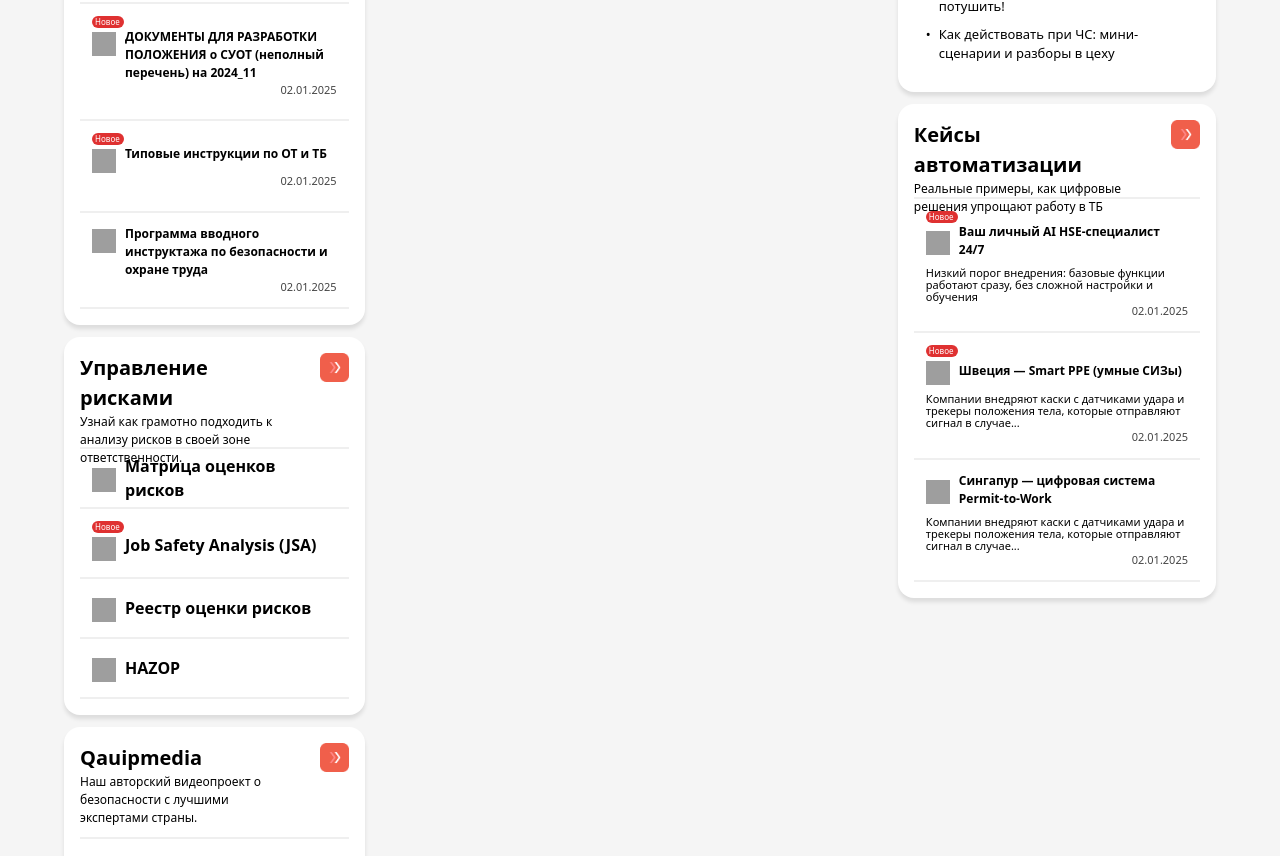
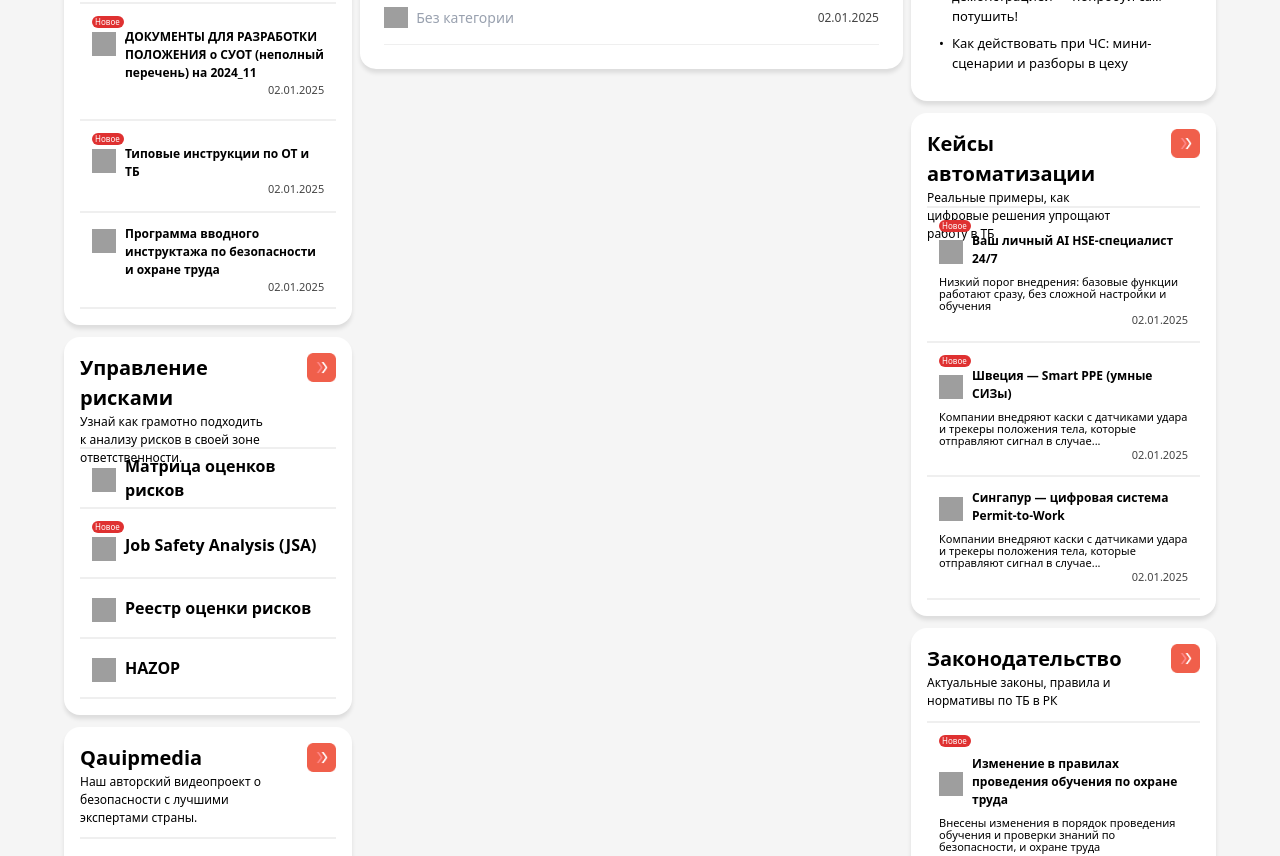
Before and after one commit to inviista/Diploma-project, a Django app: page / in a window 1280 px wide. Shown: the part 1204-2060 px from the top of the page. Run offline with Django 3.2, Linux system fonts and the light colour scheme; data that the repository does not hold is empty; grey boxes are pictures that could not be loaded.

Commit message:
main page full parts

```diff
--- /dev/null
+++ b/templates/includes/index_analytics.html
@@ -0,0 +1,60 @@
+{% load static %}
+<div class="flex flex-col max-w-[646px] w-full h-auto shadow-[0px_4px_4px_0px_#0000001A] bg-white mt-3 p-4 rounded-[16px]">
+    <div class="flex flex-row justify-between w-full gap-[64px] h-[60px] border-b-2 border-[#EFEFEF]">
+        <div class="flex flex-col ">
+            <text class="font-[700] text-[20px]">Аналитика</text>
+            <text class="font-[500] text-[12px]">обзоры, исследования и инфографика на основе реальных данных</text>
+        </div>
+        <a href="{% url 'news:all_news' %}" class="h-[29px]">
+            <img class="w-[29px]" src="{% static 'img/_src/icons/Frame 58 (6).png' %}">
+        </a>
+    </div>
+    <div class="flex flex-col w-full h-auto p-2">
+        <div class="main-news flex flex-col gap-4 pt-[10px]">
+                        <div class="flex flex-col gap-4 border-b-1 border-[#EFEFEF] pb-[16px]">
+                            <div>
+                                <div class="text-[12px] text-[#3F8CFF] font-[400]">Сегодня</div>
+                                <div class="flex flex-row gap-4">
+                                    <img class="flex h-auto pt-1 w-[140px]" src="{% static 'img/_src/icons/image 14.svg' %}">
+                                    <div class="flex flex-col w-full">
+                                        <div class=" text-[16px] text-[#000000] w-full font-[700] leading-6 max-w-[566px]">Данные по производственным травмам в 10 странах за 2020–2024 гг.:</div>
+                                    </div>
+                                </div>
+                            </div>
+                            <div class="flex flex-row justify-between">
+                                <div class="text-[14px] text-[#ED1A39] font-medium flex w-full gap-2">
+                                    <img class="w-[24px]" src="{% static 'img/_src/icons/sell.svg' %}">
+                                    {% for category in categories %}
+                                    <div class="flex justify-center items-center font-[400] h-[29px] pl-3 pr-3 text-[12px] text-[#444444] bg-[#EAF4FF] rounded-[8px]">{{ category.title }}</div>
+                                    {% empty %}
+                                    <div class="text-gray-400">Без категории</div>
+                                    {% endfor %}
+                                </div>
+                                <div class="text-nowrap flex justify-center items-center text-[12px] text-[#444444]">02.01.2025</div>
+                            </div>
+                        </div>
+                        <div class="flex flex-col gap-4 border-b-1 border-[#EFEFEF] pb-[16px]">
+                            <div>
+                                <div class="text-[12px] text-[#3F8CFF] font-[400]">Сегодня</div>
+                                <div class="flex flex-row gap-4">
+                                    <img class="flex h-auto pt-1 w-[140px]" src="{% static 'img/_src/icons/image 14.svg' %}">
+                                    <div class="flex flex-col w-full">
+                                        <div class=" text-[16px] text-[#000000] w-full font-[700] leading-6 max-w-[566px]">Данные по производственным травмам в 10 странах за 2020–2024 гг.:</div>
+                                    </div>
+                                </div>
+                            </div>
+                            <div class="flex flex-row justify-between">
+                                <div class="text-[14px] text-[#ED1A39] font-medium flex w-full gap-2">
+                                    <img class="w-[24px]" src="{% static 'img/_src/icons/sell.svg' %}">
+                                    {% for category in categories %}
+                                    <div class="flex justify-center items-center font-[400] h-[29px] pl-3 pr-3 text-[12px] text-[#444444] bg-[#EAF4FF] rounded-[8px]">{{ category.title }}</div>
+                                    {% empty %}
+                                    <div class="text-gray-400">Без категории</div>
+                                    {% endfor %}
+                                </div>
+                                <div class="text-nowrap flex justify-center items-center text-[12px] text-[#444444]">02.01.2025</div>
+                            </div>
+                        </div>
+        </div>
+    </div>
+</div>
--- /dev/null
+++ b/templates/includes/index_checklists.html
@@ -0,0 +1,70 @@
+{% load static %}
+<div class="flex flex-col max-w-[363px] w-full h-auto shadow-[0px_4px_4px_0px_#0000001A] bg-white mt-3 p-4 rounded-[16px]">
+    <div class="flex flex-row justify-between w-full h-[61px] border-b-2 border-[#EFEFEF]">
+        <div class="flex flex-col max-w-[75%]">
+            <text class="font-[700] text-[20px]">Чек-листы</text>
+            <text class="font-[500] text-[12px]">Быстрый контроль техники безопасности</text>
+        </div>
+        <a href="" class="w-[29px] h-[29px]">
+            <img class="w-[29px]" src="{% static 'img/_src/icons/Frame 58 (6).png' %}">
+        </a>
+    </div>
+    <div class="flex flex-col w-full h-auto p-3 border-b-2 border-[#EFEFEF] gap-2">
+        <div class="flex justify-center items-center text-[8px] text-white flex justify-start rounded-[16px] bg-[#DF3131] w-[32px] h-[12px] pl-[3px]">Новое</div>
+        <div class="flex flex-col">
+            <div class="flex flex-row justify-between items-center">
+                <div class="flex flex-row justify-start items-center">
+                    <img class="w-[24px] h-[24px] mt-1" src="{% static 'img/_src/icons/integration_instructions.svg' %}">
+                    <text class="font-[700] text-[12px] ml-[9px]">Для рабочих мест</text>
+                </div>
+                <img class="w-[24px] h-[24px] " src="{% static 'img/_src/icons/double_arrow.svg' %}">
+            </div>
+        </div>
+        <ul class="font-medium text-[11px] font-[400] flex flex-col gap-1.5">
+                <li class="flex items-start">
+                    <span class="">Чек-лист по охране труда и технике безопасности</span>
+                </li>
+                <li class="flex items-start">
+                    <span class="">Контрольный лист ТБ</span>
+                </li>
+                <li class="flex items-start">
+                    <span class="">Проверочный лист по безопасности труда</span>
+                </li>
+                <li class="flex items-start">
+                    <span class="">Инспекционный чек-лист по ТБ</span>
+                </li>
+                <li class="flex items-start">
+                    <span class="">Чек-лист соблюдения требований безопасности</span>
+                </li>
+            </ul>
+    </div>
+    <div class="flex flex-col w-full h-auto p-3 border-b-2 border-[#EFEFEF] gap-2">
+        <div class="flex justify-center items-center text-[8px] text-white flex justify-start rounded-[16px] bg-[#DF3131] w-[32px] h-[12px] pl-[3px]">Новое</div>
+        <div class="flex flex-col">
+            <div class="flex flex-row justify-between items-center">
+                <div class="flex flex-row justify-start items-center">
+                    <img class="w-[24px] h-[24px] mt-1" src="{% static 'img/_src/icons/integration_instructions.svg' %}">
+                    <text class="font-[700] text-[12px] ml-[9px]">Для опасных производственных объектов</text>
+                </div>
+                <img class="w-[24px] h-[24px] " src="{% static 'img/_src/icons/double_arrow.svg' %}">
+            </div>
+        </div>
+        <ul class="font-medium text-[11px] font-[400] flex flex-col gap-1.5">
+                <li class="flex items-start">
+                    <span class="">Чек-лист по охране труда и технике безопасности</span>
+                </li>
+                <li class="flex items-start">
+                    <span class="">Контрольный лист ТБ</span>
+                </li>
+                <li class="flex items-start">
+                    <span class="">Проверочный лист по безопасности труда</span>
+                </li>
+                <li class="flex items-start">
+                    <span class="">Инспекционный чек-лист по ТБ</span>
+                </li>
+                <li class="flex items-start">
+                    <span class="">Чек-лист соблюдения требований безопасности</span>
+                </li>
+            </ul>
+    </div>
+</div>
--- /dev/null
+++ b/templates/includes/index_law.html
@@ -0,0 +1,44 @@
+{% load static %}
+<div class="flex flex-col max-w-[363px] w-full h-auto shadow-[0px_4px_4px_0px_#0000001A] bg-white mt-3 p-4 rounded-[16px]">
+    <div class="flex flex-row justify-between w-full h-[79px] border-b-2 border-[#EFEFEF]">
+        <div class="flex flex-col max-w-[75%]">
+            <text class="font-[700] text-[20px]">Законодательство</text>
+            <text class="font-[500] text-[12px]">Актуальные законы, правила и нормативы по ТБ в РК</text>
+        </div>
+        <a href="" class="w-[29px] h-[29px]">
+            <img class="w-[29px]" src="{% static 'img/_src/icons/Frame 58 (6).png' %}">
+        </a>
+    </div>
+    <div class="flex flex-col w-full h-auto p-3 border-b-2 border-[#EFEFEF] gap-2">
+        <div class="flex justify-center items-center text-[8px] text-white flex justify-start rounded-[16px] bg-[#DF3131] w-[32px] h-[12px] pl-[3px]">Новое</div>
+        <div class="flex flex-col">
+            <div class="flex flex-row justify-start items-center">
+                <img class="w-[24px] h-[24px] mt-1" src="{% static 'img/_src/icons/article.svg' %}">
+                <text class="font-[700] text-[12px] ml-[9px]">Изменение в правилах проведения обучения по охране труда</text>
+            </div>
+            <text class="text-[11px] leading-3 pt-2">Внесены изменения в порядок проведения обучения и проверки знаний по безопасности, и охране труда</text>
+        </div>
+        <div class="text-[11px] text-[#444444] flex justify-end">02.01.2025</div>
+        <div class="text-[11px] text-[#444444] flex justify-end">Номер приказа: №2304</div>
+        <div class="text-[14px] text-[#ED1A39] font-medium flex w-full gap-2 flex-wrap">
+            <img class="w-[24px]" src="{% static 'img/_src/icons/sell.svg' %}">
+            {% for category in categories %}
+            <div class="flex justify-center items-center font-[400] h-[29px] pl-3 pr-3 text-[12px] text-[#444444] bg-[#EAF4FF] rounded-[8px]">{{ category.title }}</div>
+            {% empty %}
+            <div class="text-gray-400">Без категории</div>
+            {% endfor %}
+        </div>
+    </div>
+    <div class="flex flex-col w-full h-auto p-3 gap-2">
+        <div class="flex flex-col">
+            <text class="font-[700] text-[12px] ml-[9px]">Экспертный комментарии</text>
+            <div class="flex flex-row justify-start items-center pt-2">
+                <img class="w-[24px] h-[24px] mt-1" src="{% static 'img/_src/icons/Ellipse 1.svg' %}">
+                <div class="flex flex-col ml-[9px]">
+                    <text class="font-[700] text-[11px] ">Андрей Викторович Мельников</text>
+                    <text class="text-[11px] leading-3 ">Это значительное изменение которое потребует от...</text>
+                </div>
+            </div>
+        </div>
+    </div>
+</div>
--- a/templates/includes/index_qauipmedia.html
+++ b/templates/includes/index_qauipmedia.html
@@ -14,7 +14,7 @@
             <div class="h-auto w-auto">
                 <div class="video-container">
                     <iframe
-                            class="w-full h-[222px] mt-[16px]"
+                            class="w-full  mt-[16px]"
                             src="https://www.youtube.com/embed/ohEQtydX4Kc?si=B4Lj3U_3dukhVI3m"
                             title="YouTube video"
                             allowfullscreen>
@@ -29,7 +29,7 @@
             <div class="h-auto w-auto">
                 <div class="video-container">
                     <iframe
-                            class="w-full h-[222px] mt-[16px]"
+                            class="w-full  mt-[16px]"
                             src="https://www.youtube.com/embed/E5qEnuEF0tc?si=VcBIkbeOMZ40hrHV"
                             title="YouTube video"
                             allowfullscreen>
@@ -44,7 +44,7 @@
             <div class="h-auto w-auto">
                 <div class="video-container">
                     <iframe
-                            class="w-full h-[222px] mt-[16px]"
+                            class="w-full  mt-[16px]"
                             src="https://www.youtube.com/embed/ohEQtydX4Kc?si=B4Lj3U_3dukhVI3m"
                             title="YouTube video"
                             allowfullscreen>
@@ -59,7 +59,7 @@
             <div class="h-auto w-auto">
                 <div class="video-container">
                     <iframe
-                            class="w-full h-[222px] mt-[16px]"
+                            class="w-full mt-[16px]"
                             src="https://www.youtube.com/embed/E5qEnuEF0tc?si=VcBIkbeOMZ40hrHV"
                             title="YouTube video"
                             allowfullscreen>
--- /dev/null
+++ b/templates/includes/index_questions.html
@@ -0,0 +1,50 @@
+{% load static %}
+<div class="flex flex-col max-w-[363px] w-full h-auto shadow-[0px_4px_4px_0px_#0000001A] bg-white mt-3 p-4 rounded-[16px]">
+   <div class="flex flex-row justify-between w-full h-[45px] border-b-2 border-[#EFEFEF]">
+        <div class="flex flex-col max-w-[75%]">
+            <text class="font-[700] text-[20px]">Вопросы и ответы</text>
+        </div>
+        <a href="" class="w-[29px] h-[29px]">
+            <img class="w-[29px]" src="{% static 'img/_src/icons/Frame 58 (6).png' %}">
+        </a>
+   </div>
+    <div class="flex flex-col w-full h-auto p-3 border-b-2 border-[#EFEFEF]">
+        <div class="flex flex-col w-full h-auto  gap-1">
+            <text class="font-[700] text-[14px] ">Как бороться с формализмом на местах?</text>
+            <div class="flex flex-row justify-start items-center">
+                <img class="w-auto h-[27px] mt-1" src="{% static 'img/_src/icons/Ellipse 1.svg' %}">
+                <div class="flex flex-col ml-[9px] gap-0.5">
+                    <text class="font-[700] text-[12px] ">Алексей Владимирович Рогов</text>
+                    <text class="text-[12px] leading-3 ">инженер по пожарной безопасности</text>
+                </div>
+            </div>
+        </div>
+        <div class="text-[11px] text-[#444444] flex justify-end">02.01.2025</div>
+    </div>
+    <div class="flex flex-col w-full h-auto p-3 border-b-2 border-[#EFEFEF]">
+        <div class="flex flex-col w-full h-auto  gap-1">
+            <text class="font-[700] text-[14px] leading-4">Руководитель против ТБ: как убедить начальство, а не спорить</text>
+            <div class="flex flex-row justify-start items-center">
+                <img class="w-auto h-[27px] mt-1" src="{% static 'img/_src/icons/Ellipse 1 (1).svg' %}">
+                <div class="flex flex-col ml-[9px] gap-0.5">
+                    <text class="font-[700] text-[12px] ">Даурен Нурланович Каирбеков</text>
+                    <text class="text-[12px] leading-3 ">координатор по обучению и сертификации</text>
+                </div>
+            </div>
+        </div>
+        <div class="text-[11px] text-[#444444] flex justify-end">02.01.2025</div>
+    </div>
+    <div class="flex flex-col w-full h-auto p-3 border-b-2 border-[#EFEFEF]">
+        <div class="flex flex-col w-full h-auto  gap-1">
+            <text class="font-[700] text-[14px] ">Как бороться с формализмом на местах?</text>
+            <div class="flex flex-row justify-start items-center">
+                <img class="w-auto h-[27px] mt-1" src="{% static 'img/_src/icons/Ellipse 1 (2).svg' %}">
+                <div class="flex flex-col ml-[9px] gap-0.5">
+                    <text class="font-[700] text-[12px] ">Алексей Владимирович Рогов</text>
+                    <text class="text-[12px] leading-3 ">инженер по пожарной безопасности</text>
+                </div>
+            </div>
+        </div>
+        <div class="text-[11px] text-[#444444] flex justify-end">02.01.2025</div>
+    </div>
+</div>
--- a/templates/pages/index.html
+++ b/templates/pages/index.html
@@ -57,9 +57,7 @@
                         <!-- Новости -->
                         {% include "includes/index_news.html" %}
                         <!-- Аналитика -->
-                        <div>
-
-                        </div>
+                        {% include "includes/index_analytics.html" %}
                     </div>
                     <div class="flex flex-col">
                         <!-- Календарь событий -->
@@ -67,17 +65,11 @@
                         <!-- Кейсы автоматизации -->
                         {% include "includes/index_autoKeys.html" %}
                         <!-- Законодательство -->
-                        <div>
-
-                        </div>
+                        {% include "includes/index_law.html" %}
                         <!-- Чек-листы -->
-                        <div>
-
-                        </div>
+                        {% include "includes/index_checklists.html" %}
                         <!-- Вопросы и ответы -->
-                        <div>
-
-                        </div>
+                        {% include "includes/index_questions.html" %}
                     </div>
                 </div>
                 <!-- Новости -->
```
